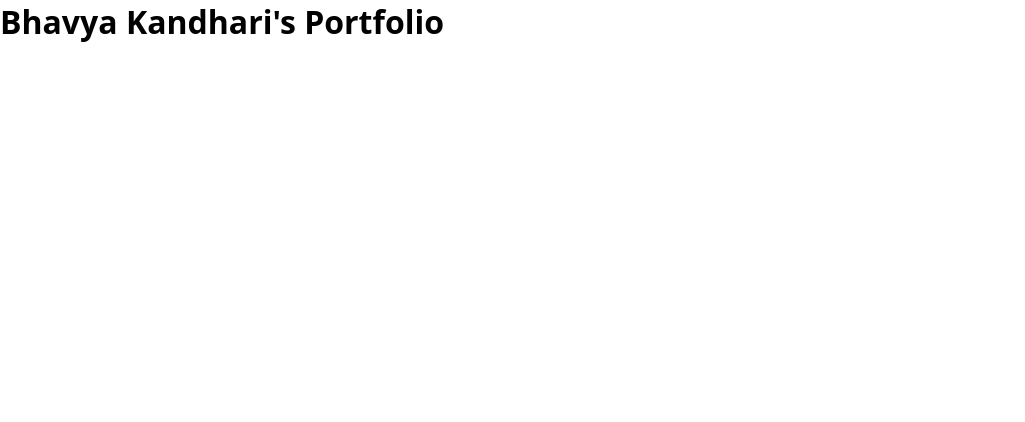
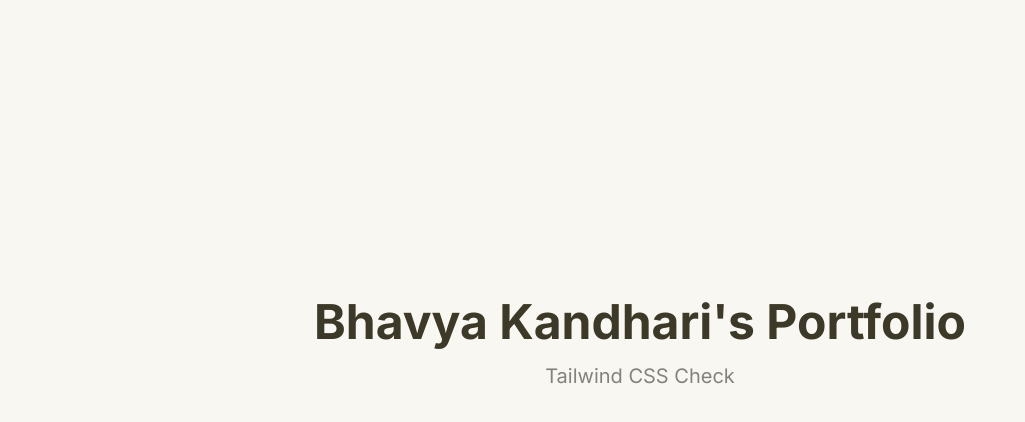
Before and after one commit to bkandh30/bhavya-portfolio-v3, a React (Vite) app: page / in a window 1280 px wide. Shown: the top 422 px of the page, without its empty margins (0-1025 px from the left). Built offline with nearby package versions, Linux system fonts and the light colour scheme.

Commit message:
Added tailwindcss support

```diff
--- a/index.html
+++ b/index.html
@@ -1,11 +1,25 @@
-<!doctype html>
+<!DOCTYPE html>
 <html lang="en">
   <head>
     <meta charset="UTF-8" />
-    <link rel="icon" type="image/svg+xml" href="/vite.svg" />
     <meta name="viewport" content="width=device-width, initial-scale=1.0" />
-    <title>bhavya-portfolio-v3</title>
+    <title>Developer Portfolio | Software Engineer</title>
+    <meta name="description" content="SDE Portfolio" />
+    <meta name="author" content="Developer Portfolio" />
+    <link rel="preconnect" href="https://fonts.googleapis.com" />
+    <link rel="preconnect" href="https://fonts.gstatic.com" crossorigin />
+    <link
+      href="https://fonts.googleapis.com/css2?family=Inter:wght@300;400;500;600;700&display=swap"
+      rel="stylesheet"
+    />
+
+    <meta property="og:title" content="Developer Portfolio" />
+    <meta property="og:description" content="Software Engineer Portfolio" />
+    <meta property="og:type" content="website" />
+
+    <meta name="twitter:card" content="summary_large_image" />
   </head>
+
   <body>
     <div id="root"></div>
     <script type="module" src="/src/main.tsx"></script>
--- a/package.json
+++ b/package.json
@@ -10,6 +10,8 @@
     "preview": "vite preview"
   },
   "dependencies": {
+    "@tailwindcss/postcss": "^4.1.14",
+    "@tailwindcss/vite": "^4.1.14",
     "react": "^19.1.1",
     "react-dom": "^19.1.1"
   },
@@ -19,10 +21,14 @@
     "@types/react": "^19.1.16",
     "@types/react-dom": "^19.1.9",
     "@vitejs/plugin-react": "^5.0.4",
+    "autoprefixer": "^10.4.21",
     "eslint": "^9.36.0",
     "eslint-plugin-react-hooks": "^5.2.0",
     "eslint-plugin-react-refresh": "^0.4.22",
     "globals": "^16.4.0",
+    "postcss": "^8.5.6",
+    "tailwindcss": "^4.1.14",
+    "tailwindcss-animate": "^1.0.7",
     "typescript": "~5.9.3",
     "typescript-eslint": "^8.45.0",
     "vite": "^7.1.7"
--- a/src/App.tsx
+++ b/src/App.tsx
@@ -1,11 +1,19 @@
-import "./App.css";
-
-function App() {
+const App = () => {
   return (
-    <div className="min-h-screen bg-gray-900 text-white flex items-center justify-center">
-      <h1 className="text-4xl font-bold">Bhavya Kandhari's Portfolio</h1>
+    <div className="min-h-screen bg-navy flex items-center justify-center">
+      <div className="text-center space-y-4">
+        <h1 className="text-5xl font-bold text-slate">
+          Bhavya Kandhari's Portfolio
+        </h1>
+        <p className="text-xl text-slate-muted">Tailwind CSS Check</p>
+        <div className="flex gap-4 justify-center mt-8">
+          <div className="w-20 h-20 bg-primary rounded-lg hover-lift glow-effect" />
+          <div className="w-20 h-20 bg-secondary rounded-lg hover-lift glow-effect" />
+          <div className="w-20 h-20 bg-accent rounded-lg hover-lift glow-effect" />
+        </div>
+      </div>
     </div>
   );
-}
+};
 
 export default App;
--- a/src/index.css
+++ b/src/index.css
@@ -1,9 +1,253 @@
-* {
-  margin: 0;
-  padding: 0;
-  box-sizing: border-box;
+@import "tailwindcss";
+
+/* Custom Claude Tweakcn Configuration */
+
+@theme {
+  /* Border Radius */
+  --radius: 0.5rem;
+  --radius-lg: 0.5rem;
+  --radius-md: calc(0.5rem - 2px);
+  --radius-sm: calc(0.5rem - 4px);
+
+  /* Animations */
+  --animate-accordion-down: accordion-down 0.2s ease-out;
+  --animate-accordion-up: accordion-up 0.2s ease-out;
 }
 
-body {
-  font-family: system-ui, -apple-system, sans-serif;
+@keyframes accordion-down {
+  from {
+    height: 0;
+  }
+
+  to {
+    height: var(--radix-accordion-content-height);
+  }
 }
+
+@keyframes accordion-up {
+  from {
+    height: var(--radix-accordion-content-height);
+  }
+
+  to {
+    height: 0;
+  }
+}
+
+/* Design System Color Variables */
+@layer base {
+  :root {
+    --background: 20 5% 86%;
+    --foreground: 48 20% 20%;
+
+    --card: 48 38% 96%;
+    --card-foreground: 40 4% 8%;
+
+    --popover: 0 0% 100%;
+    --popover-foreground: 48 20% 13%;
+
+    --primary: 16 53% 52%;
+    --primary-foreground: 0 0% 100%;
+
+    --secondary: 48 24% 88%;
+    --secondary-foreground: 48 8% 30%;
+
+    --muted: 48 30% 90%;
+    --muted-foreground: 48 3% 50%;
+
+    --accent: 48 24% 88%;
+    --accent-foreground: 48 20% 13%;
+
+    --destructive: 40 4% 8%;
+    --destructive-foreground: 0 0% 100%;
+
+    --border: 48 14% 85%;
+    --input: 48 12% 67%;
+    --ring: 16 53% 52%;
+
+    --chart-1: 16 57% 45%;
+    --chart-2: 252 84% 75%;
+    --chart-3: 48 31% 81%;
+    --chart-4: 252 53% 89%;
+    --chart-5: 16 60% 44%;
+
+    --sidebar-background: 48 38% 96%;
+    --sidebar-foreground: 48 7% 24%;
+    --sidebar-primary: 16 53% 52%;
+    --sidebar-primary-foreground: 0 0% 98%;
+    --sidebar-accent: 48 24% 88%;
+    --sidebar-accent-foreground: 0 0% 20%;
+    --sidebar-border: 0 0% 92%;
+    --sidebar-ring: 0 0% 71%;
+
+    /* Custom portfolio tokens - warm palette */
+    --navy-dark: 48 38% 96%;
+    --navy-light: 48 30% 90%;
+    --slate-light: 48 20% 20%;
+    --slate-muted: 48 3% 50%;
+    --cyan-accent: 16 53% 52%;
+    --cyan-glow: 16 53% 52% / 0.1;
+
+    /* Transitions */
+    --transition-smooth: all 0.3s cubic-bezier(0.4, 0, 0.2, 1);
+
+    /* Shadows */
+    --shadow-glow: 0 0 20px hsl(var(--cyan-glow));
+    --shadow-subtle: 0 2px 8px rgba(0, 0, 0, 0.04);
+  }
+
+  .dark {
+    --background: 48 4% 15%;
+    --foreground: 48 13% 74%;
+
+    --card: 48 4% 15%;
+    --card-foreground: 48 38% 96%;
+
+    --popover: 48 3% 18%;
+    --popover-foreground: 48 11% 90%;
+
+    --primary: 16 59% 59%;
+    --primary-foreground: 0 0% 100%;
+
+    --secondary: 48 38% 96%;
+    --secondary-foreground: 48 3% 18%;
+
+    --muted: 48 6% 10%;
+    --muted-foreground: 48 13% 69%;
+
+    --accent: 40 11% 10%;
+    --accent-foreground: 48 32% 95%;
+
+    --destructive: 0 84% 60%;
+    --destructive-foreground: 0 0% 100%;
+
+    --border: 48 7% 23%;
+    --input: 48 7% 31%;
+    --ring: 16 59% 59%;
+
+    --chart-1: 16 57% 45%;
+    --chart-2: 252 84% 75%;
+    --chart-3: 40 11% 10%;
+    --chart-4: 252 26% 22%;
+    --chart-5: 16 60% 44%;
+
+    --sidebar-background: 48 6% 12%;
+    --sidebar-foreground: 48 13% 74%;
+    --sidebar-primary: 0 0% 20%;
+    --sidebar-primary-foreground: 0 0% 98%;
+    --sidebar-accent: 48 26% 6%;
+    --sidebar-accent-foreground: 48 13% 74%;
+    --sidebar-border: 0 0% 92%;
+    --sidebar-ring: 0 0% 71%;
+
+    /* Custom portfolio tokens for dark mode */
+    --navy-dark: 48 4% 15%;
+    --navy-light: 48 3% 18%;
+    --slate-light: 48 13% 74%;
+    --slate-muted: 48 13% 69%;
+    --cyan-accent: 16 59% 59%;
+    --cyan-glow: 16 59% 59% / 0.1;
+  }
+}
+
+@layer base {
+  * {
+    border-color: hsl(var(--border));
+  }
+
+  body {
+    background-color: hsl(var(--background));
+    color: hsl(var(--foreground));
+    font-family: 'Inter', system-ui, -apple-system, sans-serif;
+  }
+
+  html {
+    scroll-behavior: smooth;
+  }
+
+  /* Custom scrollbar */
+  ::-webkit-scrollbar {
+    width: 8px;
+  }
+
+  ::-webkit-scrollbar-track {
+    background: hsl(var(--background));
+  }
+
+  ::-webkit-scrollbar-thumb {
+    background: hsl(var(--muted));
+    border-radius: 4px;
+  }
+
+  ::-webkit-scrollbar-thumb:hover {
+    background: hsl(var(--primary));
+  }
+}
+
+@layer utilities {
+  .text-slate {
+    color: hsl(var(--slate-light));
+  }
+
+  .text-slate-muted {
+    color: hsl(var(--slate-muted));
+  }
+
+  .text-cyan {
+    color: hsl(var(--cyan-accent));
+  }
+
+  .bg-navy {
+    background-color: hsl(var(--navy-dark));
+  }
+
+  .bg-navy-light {
+    background-color: hsl(var(--navy-light));
+  }
+
+  .border-slate {
+    border-color: hsl(var(--slate-muted) / 0.2);
+  }
+
+  .hover-lift {
+    transition: all 0.3s ease;
+  }
+
+  .hover-lift:hover {
+    transform: translateY(-0.25rem);
+  }
+
+  .glow-effect {
+    transition: all 0.3s ease;
+  }
+
+  .glow-effect:hover {
+    box-shadow: 0 0 20px hsl(var(--cyan-glow));
+  }
+
+  .fade-in-section {
+    opacity: 0;
+    transform: translateY(20px);
+    transition: opacity 0.6s ease-out, transform 0.6s ease-out;
+  }
+
+  .fade-in-section.is-visible {
+    opacity: 1;
+    transform: translateY(0);
+  }
+
+  .timeline-line {
+    position: absolute;
+    left: 0;
+    top: 0;
+    bottom: 0;
+    width: 2px;
+    background: linear-gradient(to bottom, hsl(var(--cyan-accent)), transparent);
+    opacity: 0;
+    transition: opacity 0.3s ease;
+  }
+
+  .group:hover .timeline-line {
+    opacity: 1;
+  }
+}
--- a/vite.config.ts
+++ b/vite.config.ts
@@ -1,6 +1,7 @@
 import { defineConfig } from 'vite';
 import react from '@vitejs/plugin-react';
 import path from "path";
+import tailwindcss from '@tailwindcss/vite';
 
 // https://vite.dev/config/
 export default defineConfig({
@@ -8,7 +9,7 @@ export default defineConfig({
     host: "::",
     port: 8080,
   },
-  plugins: [react()],
+  plugins: [react(), tailwindcss(),],
   resolve: {
     alias: {
       "@": path.resolve(__dirname, "./src"),
```
Also changed, not shown: 1 other file (tests, documents, lock files or other folders).
